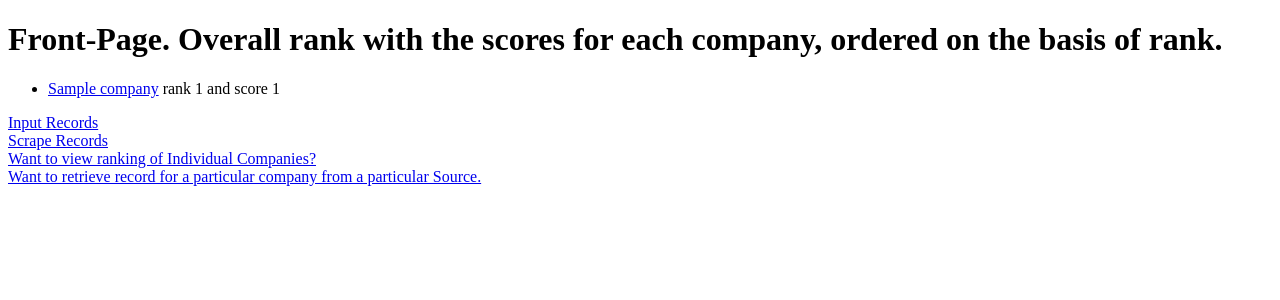
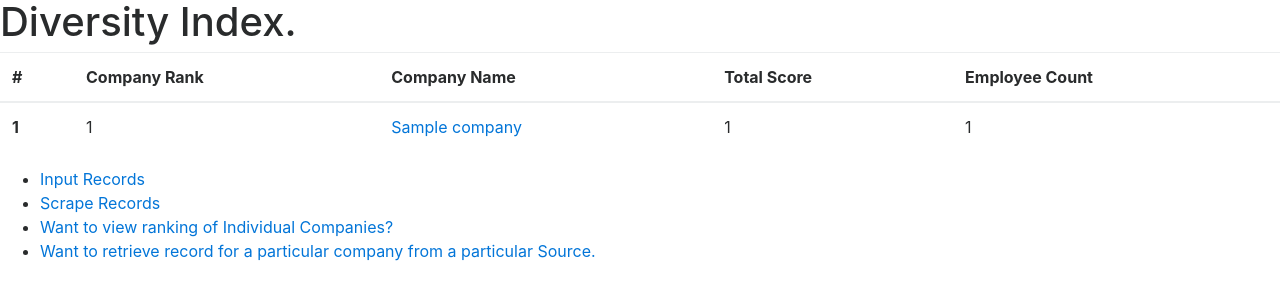
Before and after one commit to aayush848484/Project-Howard-DI, a Django app: page /company/ in a window 1280 px wide. Shown: the top 300 px of the page. Run offline with Django 3.2, Linux system fonts and the light colour scheme; tables that the repository leaves empty hold one stand-in row (values such as "Sample post"); some libraries are stand-ins or nearby versions.

Commit message:
Enhanced Fron-end and integrated search facility

```diff
--- a/Company/forms.py
+++ b/Company/forms.py
@@ -4,3 +4,7 @@ class NameForm(forms.Form):
     company_name = forms.CharField(label="Company Name", max_length= 100)
     employee_count = forms.IntegerField(label="Number of Empoyees")
     score = forms.IntegerField(label = "Total Score")
+
+class SearchForm(forms.Form):
+    company_name = forms.CharField(max_length=100)
+    ranking_company_name = forms.CharField(max_length=100)
--- a/Company/urls.py
+++ b/Company/urls.py
@@ -8,6 +8,7 @@ urlpatterns = [
     url(r'^read_records/$', views.readRecord, name='Read Record'),
     url(r'^(?P<company_id>[0-9]+)/$', views.readCompany, name='Read Company'),
     url(r'^$', views.index, name='Index'),
-    url(r'^ranking_company/', views.rankingCompany_details, name = "Ranking Company Details"),
-    url(r'^company_and_ranking_company', views.companyAndRankingCompany, name= "Company And Ranking Company")
+    url(r'^ranking_company/$', views.rankingCompany_details, name = "Ranking Company Details"),
+    url(r'^company_and_ranking_company/$', views.companyAndRankingCompany, name= "Company And Ranking Company"),
+    url(r'^search_result/(?P<rank_object>[0-9]+)/$', views.search_result, name = "Search Result")
 ]
--- a/Company/views.py
+++ b/Company/views.py
@@ -1,7 +1,7 @@
 from django.http.response import HttpResponse, HttpResponseRedirect
 from django.shortcuts import render, get_object_or_404
 from Company.models import Company, CompanyRanking, RankingCompany
-from Company.forms import NameForm
+from Company.forms import NameForm, SearchForm
 
 # Create your views here.
 
@@ -47,11 +47,28 @@ def readCompany(request, company_id):
     context = {'company_details': company_details}
     return render(request, 'Company/templates/company_details.html', context)
 
+
 def rankingCompany_details(request):
-    return render(request, 'Company/templates/ranking_company_details.html')
+    rankings_company = RankingCompany.objects.all()
+    context = {'rankings_company': rankings_company }
+    return render(request, 'Company/templates/ranking_company_details.html', context)
+
+
+def search_result(request, rank_object):
+    return render(request, 'Company/templates/search_result.html', {'rank_object': rank_object})
 
 def companyAndRankingCompany(request):
-    return render(request , 'Company/templates/company_and_ranking_company.html')
+    if request.method == 'POST':
+        form = SearchForm(request.POST)
+        if form.is_valid():
+            a = CompanyRanking.objects.filter(company__name= form.cleaned_data['company_name'],
+                                                     rankingCompany__name= form.cleaned_data['ranking_company_name'])
+            for x in a:
+                rank_object = x.rank
+            return HttpResponseRedirect('/company/search_result/'+str(rank_object)+'/')
+    else:
+        form = SearchForm()
+    return render(request , 'Company/templates/company_and_ranking_company.html', {'form': form})
 
 def thank_you(request):
     return render(request, 'Company/templates/thank_you.html')
--- a/templates/Company/templates/company_and_ranking_company.html
+++ b/templates/Company/templates/company_and_ranking_company.html
@@ -2,4 +2,10 @@
 {% block content %}
     <h1>This page should have a form for taking Name of Company and Name of Ranking Source as Input and
     retrieve the corresponding record.</h1>
+
+    <form action="/company/company_and_ranking_company/" method="post">
+    {% csrf_token %}
+    {{ form }}
+    <input type="submit" value="Submit" />
+</form>
 {% endblock %}
--- a/templates/Company/templates/company_details.html
+++ b/templates/Company/templates/company_details.html
@@ -2,4 +2,10 @@
 
 {% block content %}
     <h1> This webpage should contain the ranking details {{ company_details.name }}</h1>
+    <br>
+    <ul>
+    <li><h2> {{ company_details.name }} overall rank is {{ company_details.final_rank }}</h2></li>
+    <li><h2> {{ company_details.name }} total score is {{ company_details.score}}</h2></li>
+    <li><h2> {{ company_details.name }} employee count is {{ company_details.employee_count }}</h2></li>
+    </ul>
 {% endblock %}
--- a/templates/Company/templates/index.html
+++ b/templates/Company/templates/index.html
@@ -1,19 +1,37 @@
 {% extends "base.html" %}
 
 {% block content %}
-    <h1> Front-Page. Overall rank with the scores for each company, ordered on the basis of rank. </h1>
+    <h1 class = "page-header"> Diversity Index. </h1>
 
     {% if company_rankings_final %}
-        <ul>
+        <table class = "table">
+        <thead>
+        <tr><th>#</th>
+        <th>Company Rank </th>
+        <th>Company Name </th>
+        <th>Total Score </th>
+        <th>Employee Count </th>
+        </tr>
+        </thead>
+        <tbody>
         {% for a in company_rankings_final %}
-            <li> <a href = "/company/{{ a.id }}/"> {{ a.name }}</a> rank {{ a.final_rank }} and score {{ a.score }}</li>
+            <tr>
+            <th scope = "row">{{ forloop.counter }}</th>
+            <td>{{ a.final_rank }}</td>
+                <td><a href = "/company/{{ a.id }}/">{{ a.name }}</a></td>
+            <td>{{ a.score }}</td>
+            <td>{{ a.employee_count }}</td>
+            </tr>
         {% endfor %}
-        </ul>
+        </tbody>
+        </table>
     {% else %}
         <p>No Ranking available for the company.</p>
     {% endif %}
-    <a href= "/company/add_record/" > Input Records </a> <br>
-    <a href="/company/read_records/"> Scrape Records </a> <br>
-    <a href="/company/ranking_company/"> Want to view ranking of Individual Companies?</a> <br>
-    <a href="/company/company_and_ranking_company/"> Want to retrieve record for a particular company from a particular Source.</a>
+    <ul>
+        <li><a href= "/company/add_record/" > Input Records </a> <br></li>
+    <li><a href="/company/read_records/"> Scrape Records </a> <br></li>
+    <li><a href="/company/ranking_company/"> Want to view ranking of Individual Companies?</a> <br></li>
+    <li><a href="/company/company_and_ranking_company/"> Want to retrieve record for a particular company from a particular Source.</a></li>
+    </ul>
 {% endblock %}
--- a/templates/base.html
+++ b/templates/base.html
@@ -6,6 +6,10 @@
     <title>{% block title %}Project Diversity Index{% endblock %}</title>
 </head>
 <body>
+<link rel="stylesheet" href="https://maxcdn.bootstrapcdn.com/bootstrap/4.0.0-alpha.6/css/bootstrap.min.css" integrity="sha384-rwoIResjU2yc3z8GV/NPeZWAv56rSmLldC3R/AZzGRnGxQQKnKkoFVhFQhNUwEyJ" crossorigin="anonymous">
+<script src="https://code.jquery.com/jquery-3.1.1.slim.min.js" integrity="sha384-A7FZj7v+d/sdmMqp/nOQwliLvUsJfDHW+k9Omg/a/EheAdgtzNs3hpfag6Ed950n" crossorigin="anonymous"></script>
+<script src="https://cdnjs.cloudflare.com/ajax/libs/tether/1.4.0/js/tether.min.js" integrity="sha384-DztdAPBWPRXSA/3eYEEUWrWCy7G5KFbe8fFjk5JAIxUYHKkDx6Qin1DkWx51bBrb" crossorigin="anonymous"></script>
+<script src="https://maxcdn.bootstrapcdn.com/bootstrap/4.0.0-alpha.6/js/bootstrap.min.js" integrity="sha384-vBWWzlZJ8ea9aCX4pEW3rVHjgjt7zpkNpZk+02D9phzyeVkE+jo0ieGizqPLForn" crossorigin="anonymous"></script>
 {% block content %}
 
 {% endblock %}
```
Also changed, not shown: templates/Company/templates/ranking_company_details.html (+22 -1 lines), templates/Company/templates/search_result.html (added, +7 -0 lines).
